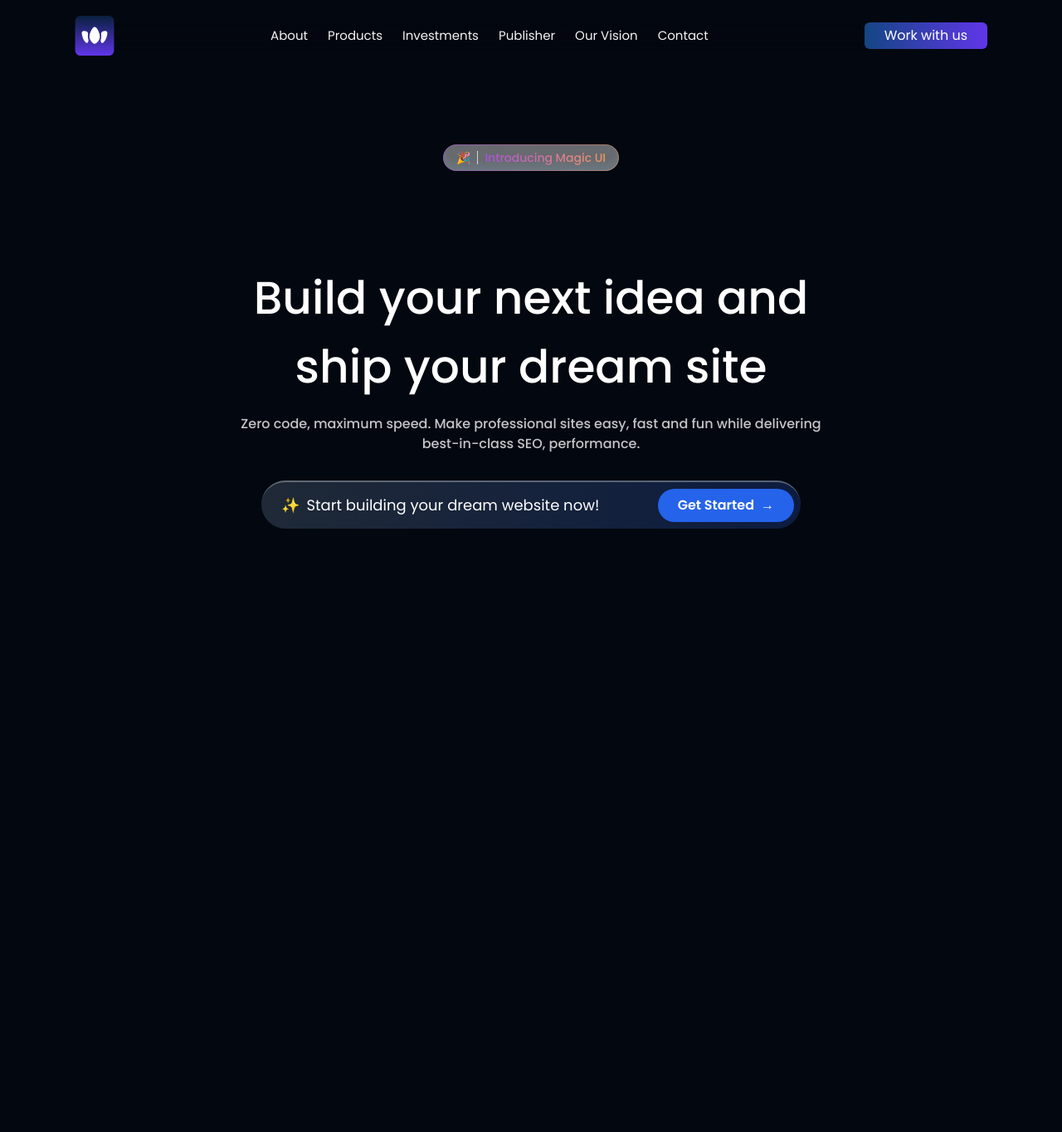
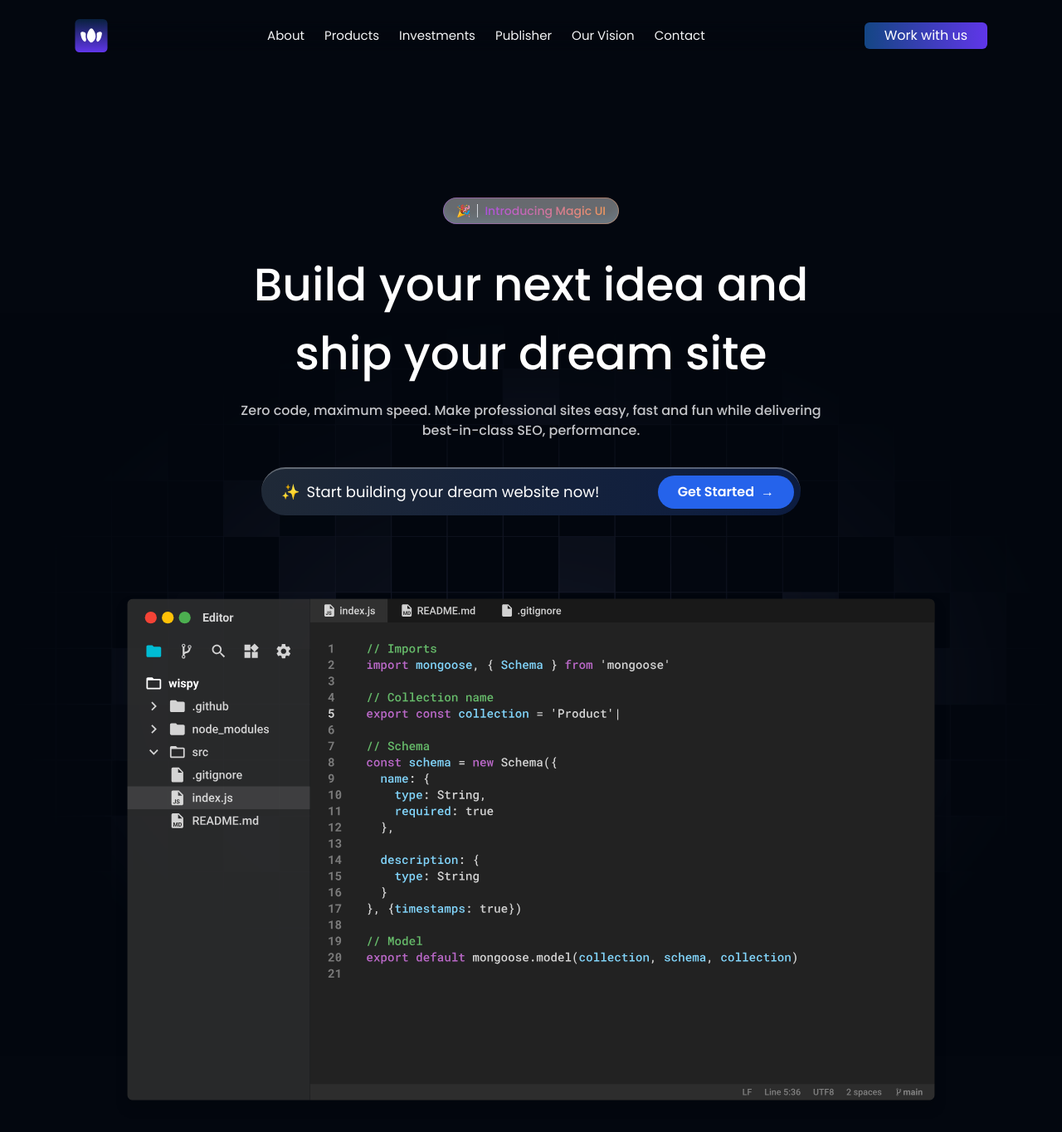
Before and after one commit to SpadeyDev/duckie.work, a React (Vite) app: page / in a window 1280 px wide. Shown: the top 1364 px of the page at 83% size. Built offline with nearby package versions, Linux system fonts and the light colour scheme.

Commit message:
feat: header grid && code editor

```diff
--- a/src/components/AnimateGradientText.jsx
+++ b/src/components/AnimateGradientText.jsx
@@ -3,7 +3,7 @@ import AnimatedGradientText from "./magicui/animated-gradient-text";
 
 export function AnimatedGradientTextDemo() {
   return (
-    <div className="z-10 flex min-h-[16rem] items-center justify-center">
+    <div className="z-10 flex min-h-[6rem] items-center justify-center">
       <AnimatedGradientText>
         🎉 <hr className="mx-2 h-4 w-[1px] shrink-0 bg-gray-300" />{" "}
         <span
--- a/src/components/Header.jsx
+++ b/src/components/Header.jsx
@@ -1,18 +1,23 @@
 import React from "react";
 import { AnimatedGradientTextDemo } from "./AnimateGradientText";
+import Grids from "../assets/grid_2.png";
+import CodeEditor from "../assets/code.svg";
 
 function Header() {
   return (
-    <div className="text-white flex items-center justify-center">
-      <div className="flex flex-col items-center justify-center">
+    <div className="text-white flex items-center justify-center mt-36">
+      <div className="w-full h-full absolute z-0 opacity-35">
+        <img src={Grids} alt="" />
+      </div>
+      <div className="flex flex-col items-center justify-center z-10">
         <AnimatedGradientTextDemo />
         <h1 className="text-center text-[55px] font-poppins font-medium">
           Build your next idea and <br />
           ship your dream site
         </h1>
         <p className="text-center text-[#c4c5c9] mt-4 font-medium">
-          Zero code, maximum speed. Make professional sites easy, fast and fun
-          while delivering
+          Zero code, maximum speed. Make professional sites easy, fast
+          and fun while delivering
           <br /> best-in-class SEO, performance.
         </p>
         <div className="flex justify-center items-center bg-gradient-to-r from-gray-800 to-[#0c1c40] rounded-full p-2 w-[650px] mx-auto mt-8 border-t-[2px] border-white/30">
@@ -24,6 +29,9 @@ function Header() {
             Get Started <span className="ml-2">→</span>
           </button>
         </div>
+        <div className="w-[1000px] mt-24">
+          <img src={CodeEditor} alt="" />
+        </div>
       </div>
     </div>
   );
--- a/src/components/Logo.jsx
+++ b/src/components/Logo.jsx
@@ -4,7 +4,7 @@ import DuckieLogo from "../assets/logo_4.svg";
 function Logo() {
   return (
     <div>
-      <img src={DuckieLogo} alt="duckie-logo" className="w-12 h-12" />
+      <img src={DuckieLogo} alt="duckie-logo" className="w-10 h-10" />
     </div>
   );
 }
```
Also changed, not shown: src/assets/code.svg (added), src/assets/grid_2.png (added).
